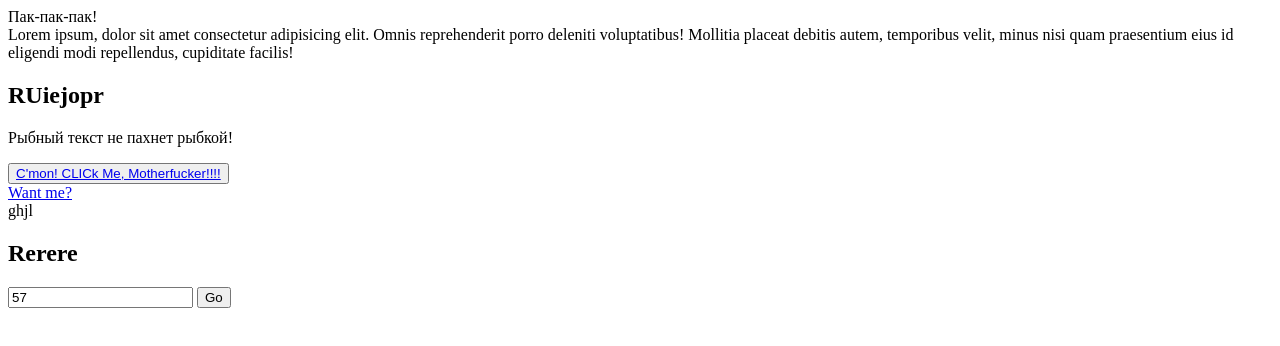
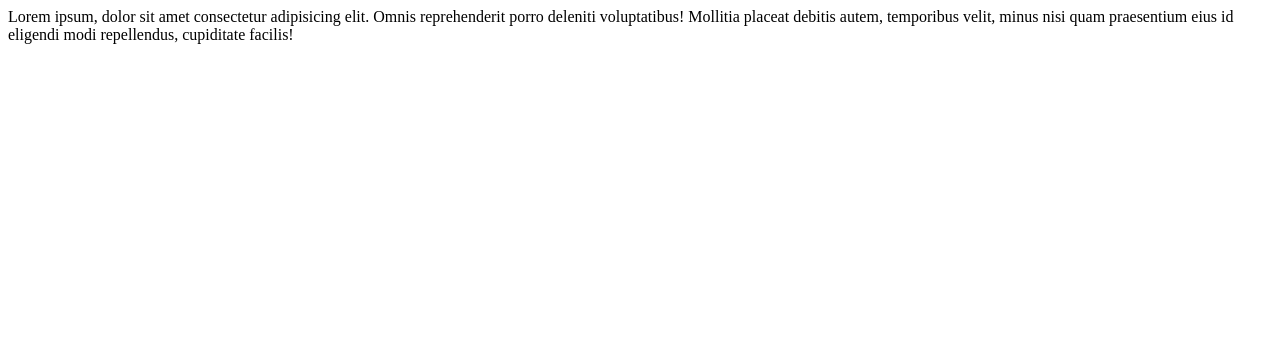
Before and after one commit to KissmyAsthma99/homepage, a plain HTML site: page index.html in a window 1280 px wide. Drawn offline with Linux system fonts and the light colour scheme.

Commit message:
Update index.html

```diff
--- a/index.html
+++ b/index.html
@@ -8,20 +8,8 @@
 </head>
 
 <body>
-    Пак-пак-пак!
     <div>Lorem ipsum, dolor sit amet consectetur adipisicing elit. Omnis reprehenderit porro deleniti voluptatibus!
         Mollitia placeat debitis autem, temporibus velit, minus nisi quam praesentium eius id eligendi modi repellendus,
         cupiditate facilis!</div>
-    <h2>RUiejopr</h2>
-    <p id="smell">Рыбный текст не пахнет рыбкой!</p>
-    <button><a href="https://translate.google.com.ua/">C'mon! CLICk Me, Motherfucker!!!!</a></button><br>
-    <div><a href="https://www.w3schools.com/">Want me?</a></div>
-    <div id="out">ghjl</div>
-    <h2 class="header">Rerere</h2>
-    <input type="text" class="i-in" value="57">
-    <button>Go</button>
-    <div class="out"></div>
 </body>
-<script src=s2.js></script>
-
 </html>
```
